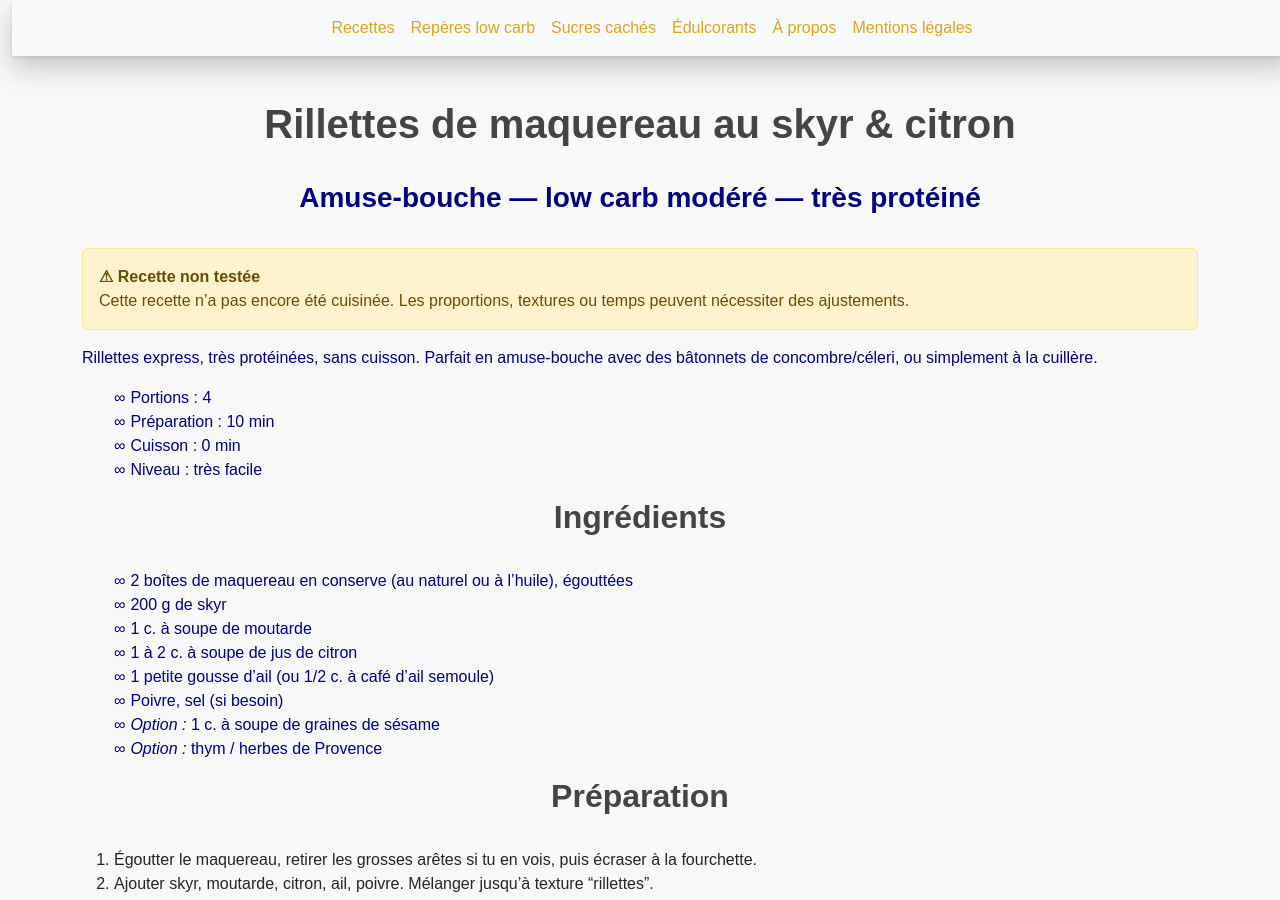
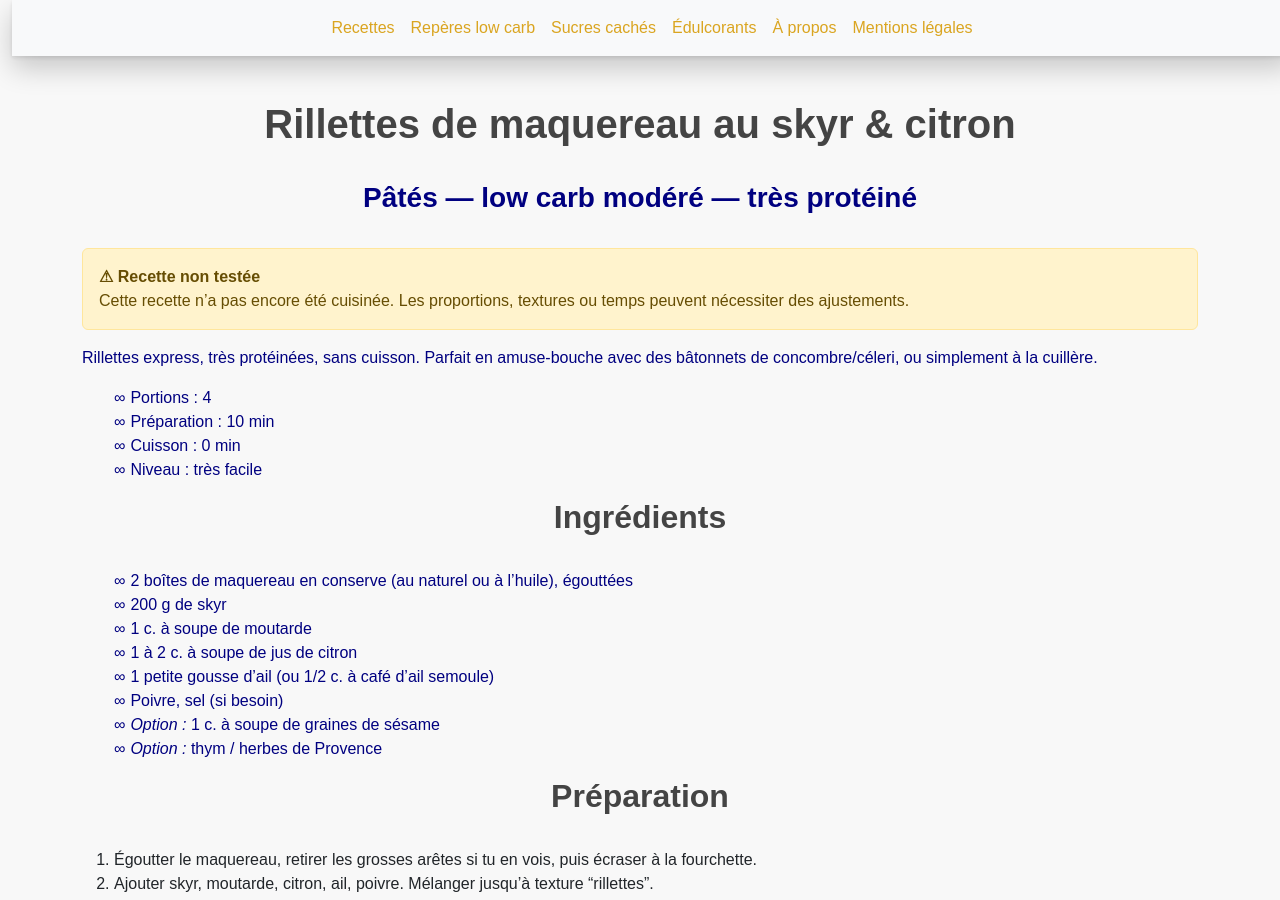
Before and after one commit to laurie-boissay/laurie-boissay.github.io, a Jekyll site: the page built from recettes/rillettes-maquereaux.html, in a window 1280 px wide and 900 px high. Built offline with Jekyll 4.4.1, drawn with Linux system fonts in a browser that asks for light colours.

Commit message:
Update rillettes-maquereaux.html

```diff
--- a/recettes/rillettes-maquereaux.html
+++ b/recettes/rillettes-maquereaux.html
@@ -3,8 +3,8 @@ layout: recipe
 title: "Rillettes de maquereau au skyr & citron"
 description: "Rillettes de maquereau au skyr, citron et herbes. Amuse-bouche low carb modéré, rapide, riche en protéines."
 recipe_title: "Rillettes de maquereau au skyr & citron"
-recipe_subtitle: "Amuse-bouche — low carb modéré — très protéiné"
-recipe_group: "Amuse-bouche"
+recipe_subtitle: "Pâtés — low carb modéré — très protéiné"
+recipe_group: "Pâtés"
 recipe_sort: "rillettes-maquereau-skyr"
 recipe_tested: false
 tags:
```
